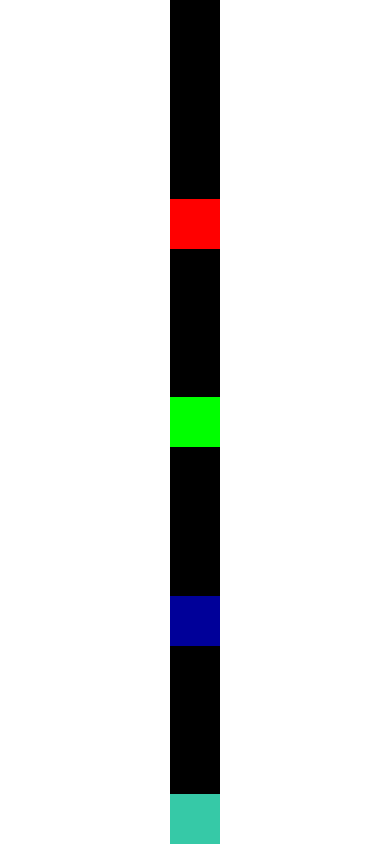
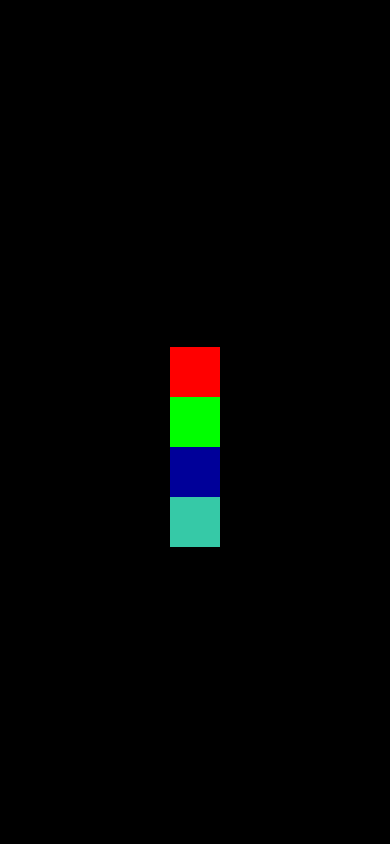
Before and after one commit to IanCaminhas/EstudoReactNative, a React Native app: screen / in a window 390 px wide. Built offline with nearby package versions, Linux system fonts and the light colour scheme.

Commit message:
Flex box 2

```diff
--- a/src/components/layout/FlexBoxV2.js
+++ b/src/components/layout/FlexBoxV2.js
@@ -19,8 +19,10 @@ export default props =>{
 
 const style = StyleSheet.create({
     FlexV1: {
-        flexGrow: 1,
-        justifyContent:"space-between",
+        flex:1,
+        width: '100%',
+        alignItems:"center",
+        justifyContent:"center",
         backgroundColor: '#000'
     }
 })
```
